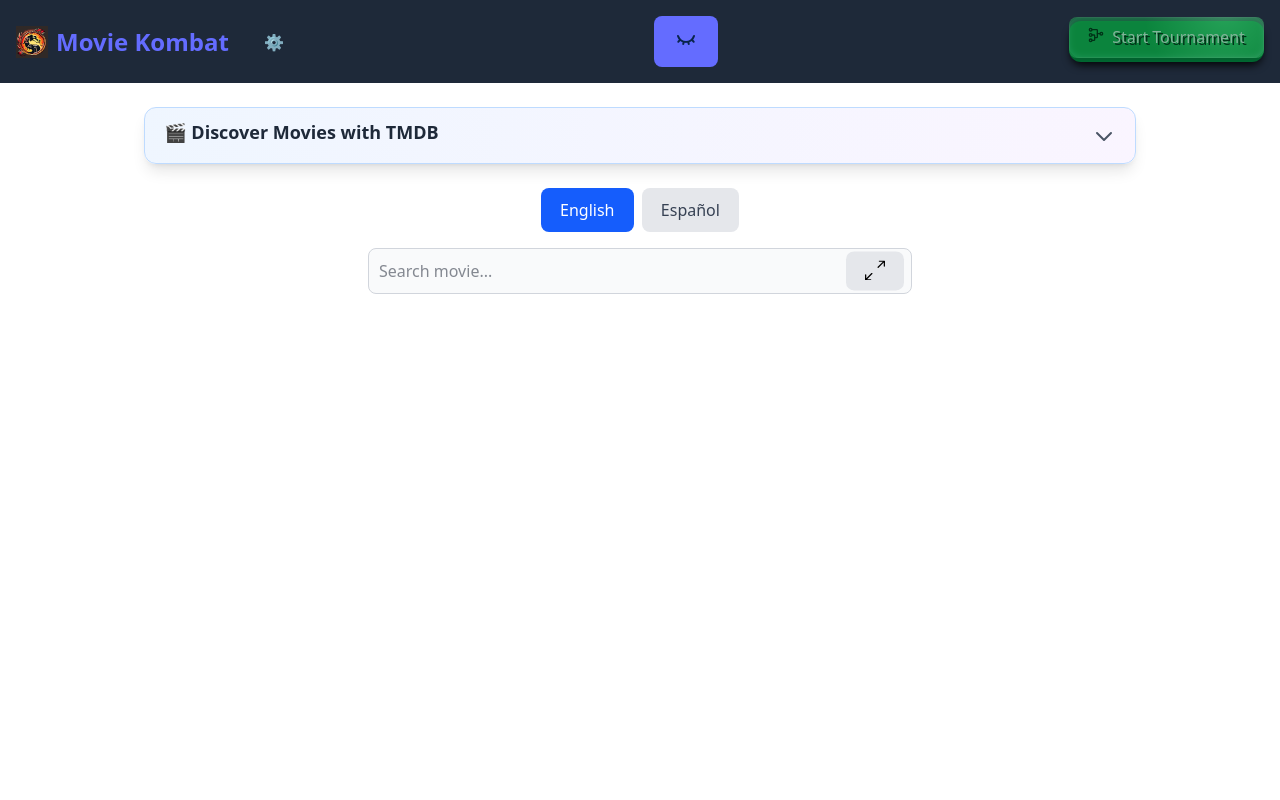
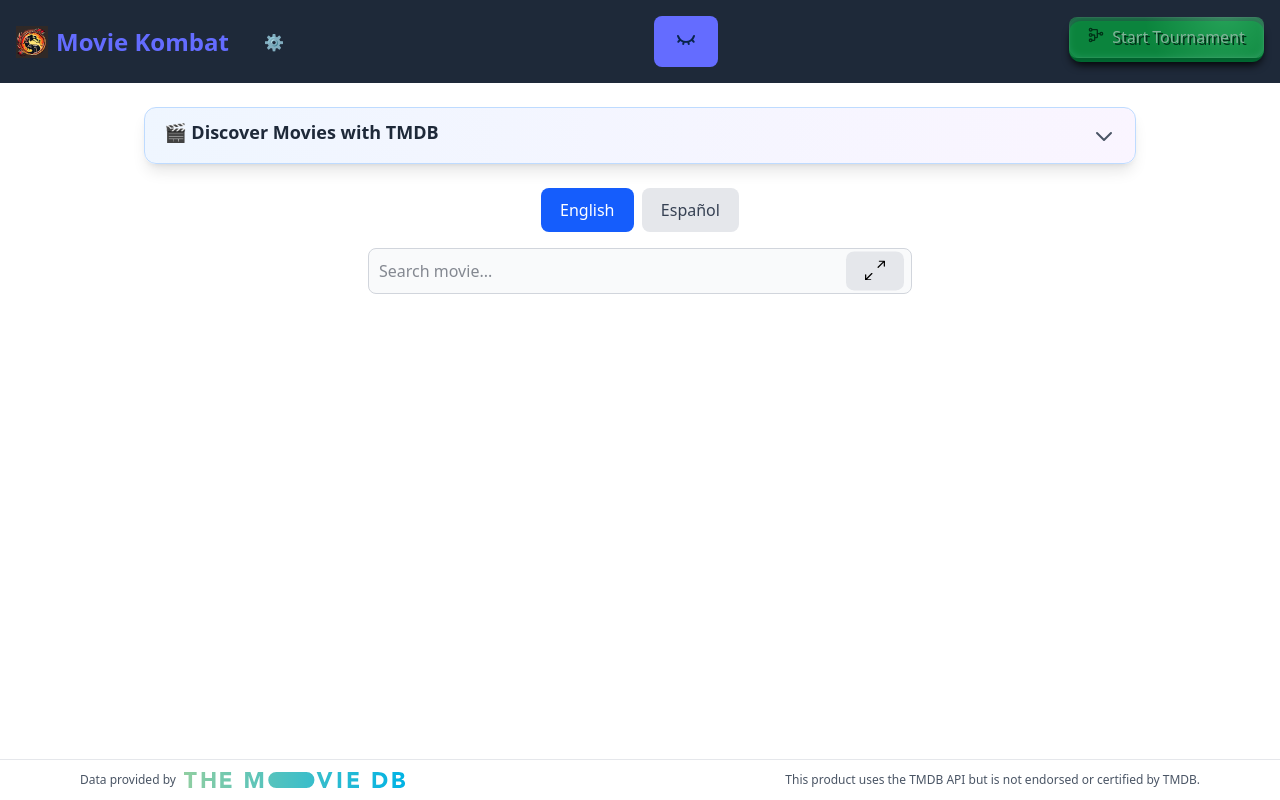
Before and after one commit to pablorotten/movie-kombat, a React (Vite) app: page / in a window 1280 px wide. Built offline with nearby package versions, Linux system fonts and the light colour scheme.

Commit message:
Add TMDB attribution and responsive mobile layout

```diff
--- a/src/App.tsx
+++ b/src/App.tsx
@@ -14,6 +14,7 @@
 import { useMovies } from "./context/MovieContext";
 import "./App.css";
 import TournamentIcon from "./assets/tournament.svg";
+import tmdbLogo from "./assets/TMDB.svg";
 // // import ApiKeyIcon from "./assets/api-key.svg";
 import EyeOpenIcon from "./assets/eye-open.svg";
 import EyeCloseIcon from "./assets/eye-close.svg";
@@ -119,6 +120,9 @@
         blindPosters: "Ocultar posters",
         showPosters: "Mostrar posters",
         startTournament: "Empezar torneo",
+        tmdbDataSource: "Datos proporcionados por",
+        tmdbAttribution:
+          "Este producto utiliza la API de TMDB pero no esta avalado ni certificado por TMDB.",
       }
     : {
         startNewTournamentTitle: "Start New Tournament?",
@@ -129,6 +133,9 @@
         blindPosters: "Blind Posters",
         showPosters: "Show Posters",
         startTournament: "Start Tournament",
+        tmdbDataSource: "Data provided by",
+        tmdbAttribution:
+          "This product uses the TMDB API but is not endorsed or certified by TMDB.",
       };
   const [isModalOpen, setIsModalOpen] = useState(false);
   const [isConfirmDialogOpen, setIsConfirmDialogOpen] = useState(false);
@@ -174,6 +181,7 @@
         <p>{ui.startNewTournamentWarning}</p>
       </Dialog>
 
+      <div className="min-h-screen flex flex-col">
         <header className="flex items-center justify-between p-4 bg-gray-800 text-white">
           <div className="flex items-center gap-4">
             <Link to="/" className="flex items-center gap-2">
@@ -237,12 +245,31 @@
           </Button>
         </header>
 
-      <main>
+        <main className="flex-1">
           <Routes>
             <Route path="/" element={<SearchPage />} />
             <Route path="/tournament" element={<TournamentPage />} />
           </Routes>
         </main>
+
+        <footer className="border-t border-gray-200 dark:border-gray-700 bg-white/80 dark:bg-gray-900/80 backdrop-blur-sm">
+          <div className="max-w-6xl mx-auto px-4 py-2 sm:py-3 flex items-center justify-between gap-2 text-xs text-gray-600 dark:text-gray-300">
+            <div className="flex items-center gap-2">
+              <span>{ui.tmdbDataSource}</span>
+              <a
+                href="https://www.themoviedb.org/"
+                target="_blank"
+                rel="noopener noreferrer"
+                aria-label="TMDB"
+                className="inline-flex items-center hover:opacity-90 transition-opacity"
+              >
+                <img src={tmdbLogo} alt="TMDB" className="h-4 w-auto" />
+              </a>
+            </div>
+            <p className="hidden md:block text-right">{ui.tmdbAttribution}</p>
+          </div>
+        </footer>
+      </div>
     </>
   );
 }
--- a/src/components/TMDBCategorySelector.tsx
+++ b/src/components/TMDBCategorySelector.tsx
@@ -15,6 +15,7 @@
 import { ProviderLogo } from './ProviderLogo';
 import { getGenreWithEmoji } from '../utils/genreUtils';
 import { useMovies } from '../context/MovieContext';
+import tmdbLogo from '../assets/TMDB.svg';
 
 interface TMDBCategorySelectorProps {
   onSelectMovies: (movies: Movie[]) => void;
@@ -41,6 +42,8 @@
         willSelectUpTo: 'Se seleccionaran aleatoriamente hasta 16 peliculas de',
         from: 'de',
         in: 'en',
+        poweredByTmdb: 'Impulsado por TMDB',
+        tmdbAttribution: 'Este producto utiliza la API de TMDB pero no esta avalado ni certificado por TMDB.',
       }
     : {
         selectGenreAndApi: 'Please select a genre and ensure TMDB API key is configured',
@@ -58,6 +61,8 @@
         willSelectUpTo: 'Will randomly select up to 16',
         from: 'from',
         in: 'in',
+        poweredByTmdb: 'Powered by TMDB',
+        tmdbAttribution: 'This product uses the TMDB API but is not endorsed or certified by TMDB.',
       };
   const [selectedGenre, setSelectedGenre] = useState<number | ''>('');
   const [selectedProvider, setSelectedProvider] = useState<number | ''>('');
@@ -473,6 +478,24 @@
                 </div>
               </div>
             )}
+
+            <div className="mt-3 border border-blue-200 dark:border-blue-800 bg-white/70 dark:bg-gray-800/60 rounded-lg px-3 py-2">
+              <div className="flex items-center justify-between gap-2 text-xs text-gray-700 dark:text-gray-300">
+                <div className="flex items-center gap-2">
+                  <span>{ui.poweredByTmdb}</span>
+                  <a
+                    href="https://www.themoviedb.org/"
+                    target="_blank"
+                    rel="noopener noreferrer"
+                    className="inline-flex items-center hover:opacity-90 transition-opacity"
+                    aria-label="TMDB"
+                  >
+                    <img src={tmdbLogo} alt="TMDB" className="h-4 w-auto" />
+                  </a>
+                </div>
+                <span className="hidden md:block text-right">{ui.tmdbAttribution}</span>
+              </div>
+            </div>
           </div>
         )}
       </div>
```
Also changed, not shown: src/assets/TMDB.svg (added). Lines whose indentation alone changed are shown as unchanged.
